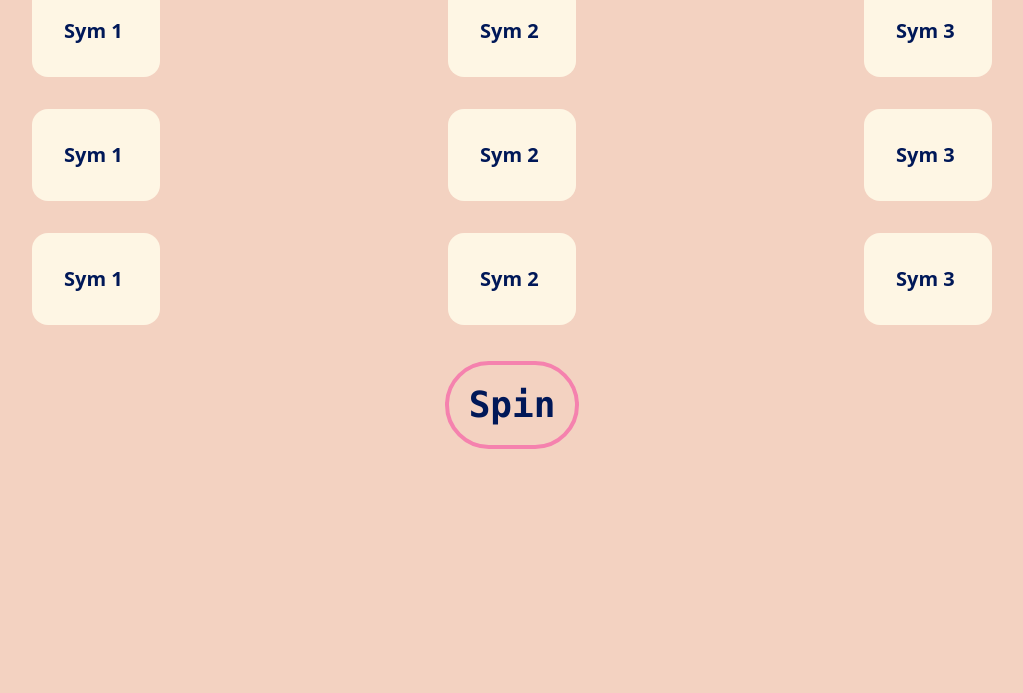
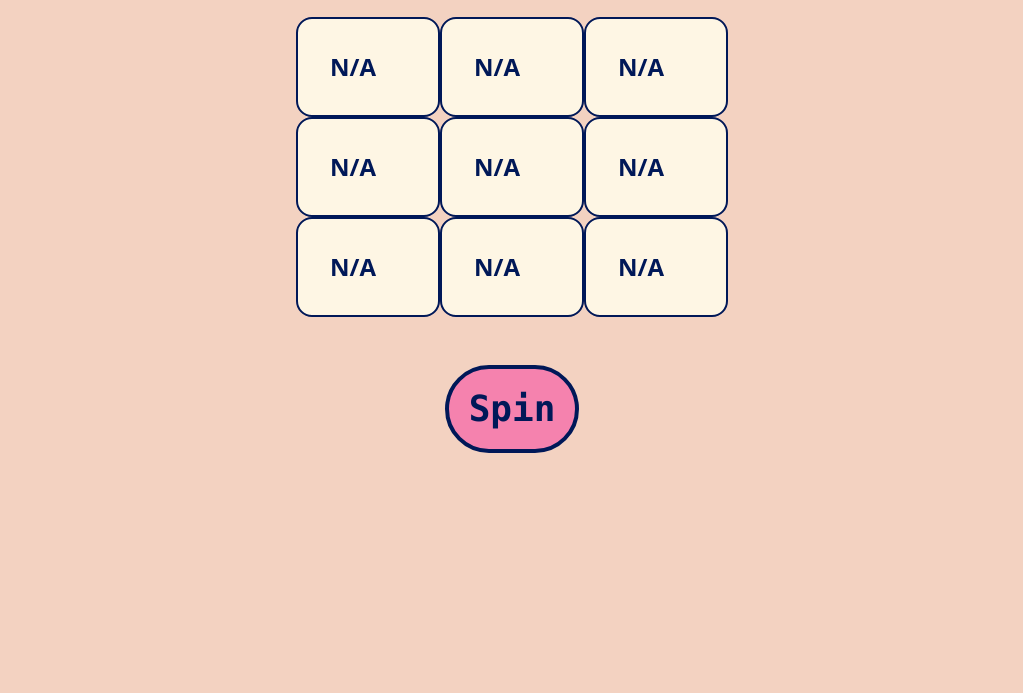
Before and after one commit to Rani-Codes/slot-machine-js, a website with bundled scripts: page index.html in a window 1280 px wide. Shown: the part 107-800 px from the top of the page, without its empty margins (128-1151 px from the left). Built offline with nearby package versions, Linux system fonts and the light colour scheme.

Commit message:
improved styling of different symbols

```diff
--- a/index.html
+++ b/index.html
@@ -5,33 +5,32 @@
     <meta name="viewport" content="width=device-width, initial-scale=1.0">
     <title>Slots!</title>
     <link rel="stylesheet" href="./src/output.css">
+    <script src="./index.js" defer></script>
 </head>
 <body class="bg-[#f3d2c1]">
-    <h1 class=" text-[#001858] flex justify-center text-6xl mt-4">Slots Machine</h1>
+    <h1 class=" text-[#001858] flex justify-center text-6xl mt-4 mb-12">Slot Machine</h1>
         <!-- Slot reels -->
-        <div class="row1 flex p-4 justify-around">
-            <div class="reel  p-8 rounded-2xl  text-[#001858] bg-[#fef6e4] text-xl font-semibold w-32">Sym 1</div>
-            <div class="reel  p-8 rounded-2xl  text-[#001858] bg-[#fef6e4] text-xl font-semibold w-32">Sym 2</div>
-            <div class="reel  p-8 rounded-2xl  text-[#001858] bg-[#fef6e4] text-xl font-semibold w-32">Sym 3</div>
+        <div class="row1 flex justify-center">
+            <div class="reel  p-8 rounded-2xl  text-[#001858] border-2 border-[#001858] bg-[#fef6e4] text-2xl font-semibold w-36">N/A</div>
+            <div class="reel  p-8 rounded-2xl  text-[#001858] border-2 border-[#001858] bg-[#fef6e4] text-2xl font-semibold w-36">N/A</div>
+            <div class="reel  p-8 rounded-2xl  text-[#001858] border-2 border-[#001858] bg-[#fef6e4] text-2xl font-semibold w-36">N/A</div>
         </div>
 
-        <div class="row2 flex p-4 justify-around">
-            <div class="reel  p-8 rounded-2xl  text-[#001858] bg-[#fef6e4] text-xl font-semibold w-32">Sym 1</div>
-            <div class="reel  p-8 rounded-2xl  text-[#001858] bg-[#fef6e4] text-xl font-semibold w-32">Sym 2</div>
-            <div class="reel  p-8 rounded-2xl  text-[#001858] bg-[#fef6e4] text-xl font-semibold w-32">Sym 3</div>
+        <div class="row2 flex justify-center">
+            <div class="reel  p-8 rounded-2xl  text-[#001858] border-2 border-[#001858] bg-[#fef6e4] text-2xl font-semibold w-36">N/A</div>
+            <div class="reel  p-8 rounded-2xl  text-[#001858] border-2 border-[#001858] bg-[#fef6e4] text-2xl font-semibold w-36">N/A</div>
+            <div class="reel  p-8 rounded-2xl  text-[#001858] border-2 border-[#001858] bg-[#fef6e4] text-2xl font-semibold w-36">N/A</div>
         </div>
 
-        <div class="row3 flex p-4 justify-around">
-            <div class="reel  p-8 rounded-2xl  text-[#001858] bg-[#fef6e4] text-xl font-semibold w-32">Sym 1</div>
-            <div class="reel  p-8 rounded-2xl  text-[#001858] bg-[#fef6e4] text-xl font-semibold w-32">Sym 2</div>
-            <div class="reel  p-8 rounded-2xl  text-[#001858] bg-[#fef6e4] text-xl font-semibold w-32">Sym 3</div>
+        <div class="row3 pb-12 flex justify-center">
+            <div class="reel  p-8 rounded-2xl  text-[#001858] border-2 border-[#001858] bg-[#fef6e4] text-2xl font-semibold w-36">N/A</div>
+            <div class="reel  p-8 rounded-2xl  text-[#001858] border-2 border-[#001858] bg-[#fef6e4] text-2xl font-semibold w-36">N/A</div>
+            <div class="reel  p-8 rounded-2xl  text-[#001858] border-2 border-[#001858] bg-[#fef6e4] text-2xl font-semibold w-36">N/A</div>
         </div>
 
         <!-- Spin button -->
         <div class="flex justify-center items-center">
-            <button onclick="spinReels()" class="mt-5 p-5 border-4 rounded-full border-[#f582ae] text-[#001858] text-4xl font-bold font-mono">Spin</button>
+            <button onclick="spinReels()" class="p-5 border-4 border-[#001858] rounded-full bg-[#f582ae] text-[#001858] text-4xl font-bold font-mono">Spin</button>
         </div>
-
-        <script src="./index.js" defer></script>
 </body>
 </html>
--- a/index.js
+++ b/index.js
@@ -120,3 +120,6 @@ function spinReels() {
         reel.textContent = getRandomSymbol();
     });
 }
+
+const spinButton = document.querySelector('button');
+spinButton.addEventListener('click', spinReels);
```
Also changed, not shown: src/output.css.
